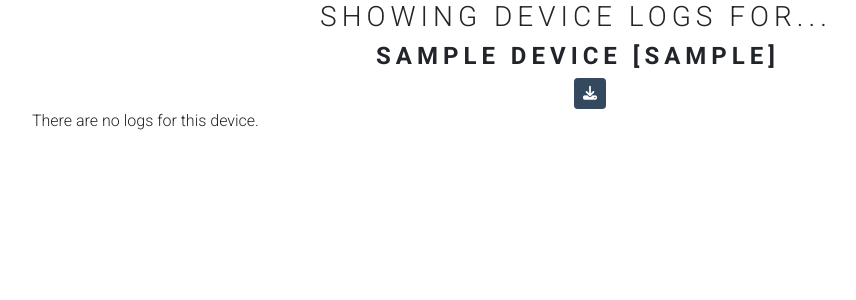
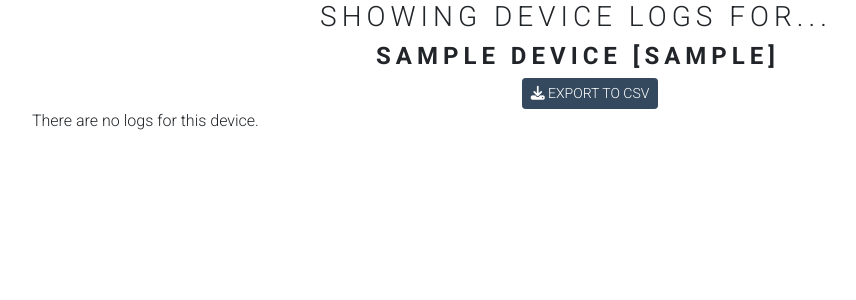
Before and after one commit to jyoung90ie/home-automation-at-home, a Django app: page /devices/00000000-0000-0000-0000-000000000001/logs/ in a window 1280 px wide. Shown: the part 56-356 px from the top of the page, without its empty margins (50-906 px from the left). Run offline with Django 3.2, Linux system fonts and the light colour scheme; a user stored in the database is signed in; tables that the repository leaves empty hold one stand-in row (values such as "Sample post"); data that the repository does not hold is empty; parts of the project's set-up code (start-up, migrations or seed data) failed here and were passed over; some libraries are stand-ins or nearby versions.

Commit message:
Minor UI tweaks

```diff
--- a/smarthub/apps/devices/templates/devices/partials/_user_options_logs.html
+++ b/smarthub/apps/devices/templates/devices/partials/_user_options_logs.html
@@ -1,3 +1,3 @@
 <a class="btn btn-sm btn-primary" href="{% url 'devices:device:logs:export' uuid=device.uuid %}">
-    <i class="fas fa-download fa" title="Export device logs to CSV file"></i>
+    <i class="fas fa-download fa" title="Export device logs to CSV file"></i> EXPORT TO CSV
 </a>
--- a/smarthub/templates/includes/navbar.html
+++ b/smarthub/templates/includes/navbar.html
@@ -68,6 +68,8 @@
           <ul class="dropdown-menu" aria-labelledby="navbarDropdownMenuLink">
             {% url 'users:account_profile' as url %}
             <li><a class="dropdown-item{% if request.path == url %} active{%endif%}" href="{{ url }}">Profile</a></li>
+            {% url 'notifications:list' as url %}
+            <li><a class="dropdown-item{% if request.path == url %} active{%endif%}" href="{{ url }}">Notifications</a></li>
             {% url 'account_email' as url %}
             <li><a class="dropdown-item{% if request.path == url %} active{%endif%}" href="{{ url }}">Change Email</a>
             </li>
```
